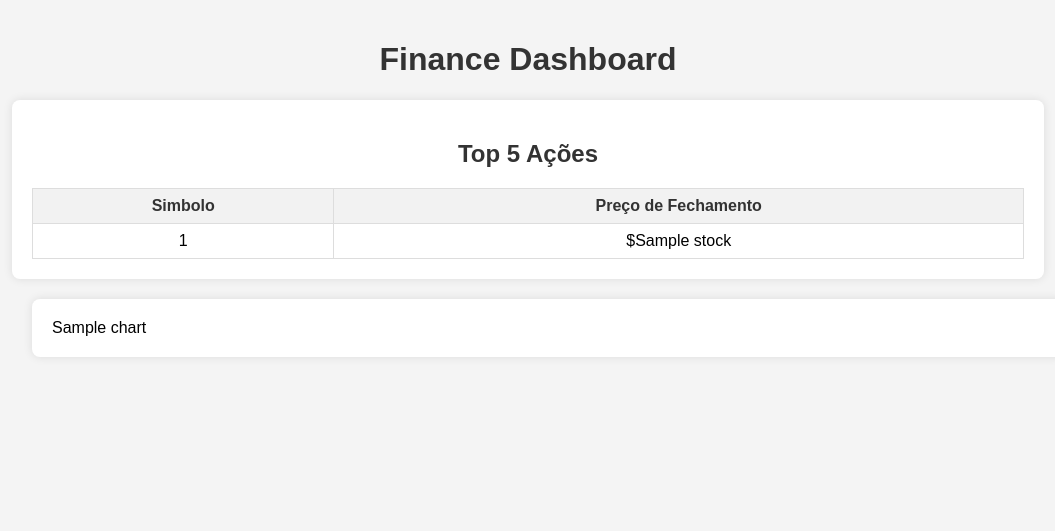
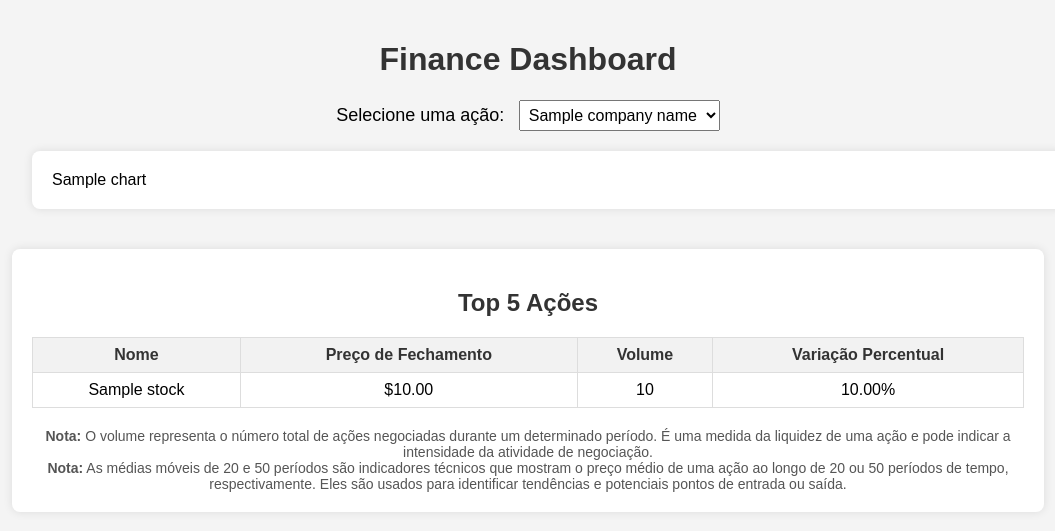
Before and after one commit to ragnarthur/finance_dashboard, a Flask app: template templates/index.html in a window 1280 px wide. Shown: the top 531 px of the page, without its empty margins (112-1167 px from the left). Run offline with Flask 3, Linux system fonts and the light colour scheme; the template is opened without the code that fills it: most values are stand-ins (such as "Sample title", 1, 10 or a date in 2020).

Commit message:
commit second upgrade

```diff
--- a/app.py
+++ b/app.py
@@ -1,22 +1,40 @@
-from flask import Flask, render_template
-from utils.data_fetcher import get_processed_stock_data, create_stock_chart, get_top_5_stocks
+from flask import Flask, render_template, request, jsonify
+from utils.data_fetcher import get_processed_stock_data, create_stock_chart, get_top_5_stocks, get_all_symbols, company_names
 
 app = Flask(__name__)
 
 @app.route('/')
 def index():
-    # Obtenha a lista das top 5 ações
-    top_stocks = get_top_5_stocks()
+    try:
+        # Obtenha a lista das top 5 ações
+        top_stocks = get_top_5_stocks()
 
-    # Crie gráficos para as top 5 ações
-    charts = []
-    for stock in top_stocks:
-        symbol = stock[0]
+        # Crie gráficos para as top 5 ações
+        charts = []
+        for stock in top_stocks:
+            symbol = stock[0]
+            df = get_processed_stock_data(symbol)
+            fig = create_stock_chart(df, symbol)
+            charts.append(fig.to_html(full_html=False))
+
+        # Obtenha todos os símbolos disponíveis
+        symbols = get_all_symbols()
+
+        return render_template('index.html', charts=charts, top_stocks=top_stocks, symbols=symbols, company_names=company_names)
+    except Exception as e:
+        return render_template('error.html', message=str(e))
+
+@app.route('/update_chart', methods=['POST'])
+def update_chart():
+    symbol = request.form['symbol']
+    try:
         df = get_processed_stock_data(symbol)
         fig = create_stock_chart(df, symbol)
-        charts.append(fig.to_html(full_html=False))
-
-    return render_template('index.html', charts=charts, top_stocks=top_stocks)
+        graph_html = fig.to_html(full_html=False)
+        return jsonify({'graph_html': graph_html})
+    except ValueError as e:
+        app.logger.error(f"Erro ao atualizar o gráfico para {symbol}: {e}")
+        return jsonify({'error': str(e)}), 500
 
 if __name__ == '__main__':
     app.run(debug=True)
--- a/static/style.css
+++ b/static/style.css
@@ -16,11 +16,26 @@ h1 {
     align-items: center;
 }
 
+.controls {
+    margin-bottom: 20px;
+    text-align: center;
+}
+
+.controls label {
+    font-size: 18px;
+    margin-right: 10px;
+}
+
+.controls select {
+    padding: 5px;
+    font-size: 16px;
+}
+
 .top-stocks {
     width: 80%;
     background-color: #fff;
     padding: 20px;
-    margin-bottom: 20px;
+    margin-top: 20px;
     border-radius: 8px;
     box-shadow: 0 0 10px rgba(0, 0, 0, 0.1);
 }
@@ -33,6 +48,7 @@ h1 {
 .top-stocks table {
     width: 100%;
     border-collapse: collapse;
+    margin-top: 20px;
 }
 
 .top-stocks th, .top-stocks td {
@@ -46,15 +62,26 @@ h1 {
     color: #333;
 }
 
-.charts {
+#chart-container {
     width: 80%;
+    margin-bottom: 20px;
 }
 
 .chart {
     width: 100%;
-    margin-bottom: 20px;
     background-color: #fff;
     padding: 20px;
     border-radius: 8px;
     box-shadow: 0 0 10px rgba(0, 0, 0, 0.1);
 }
+
+.note {
+    margin-top: 20px;
+    font-size: 14px;
+    color: #555;
+    text-align: center;
+}
+
+.note p {
+    margin: 0;
+}
--- a/templates/index.html
+++ b/templates/index.html
@@ -3,36 +3,61 @@
 <head>
     <title>Finance Dashboard</title>
     <link rel="stylesheet" type="text/css" href="{{ url_for('static', filename='style.css') }}">
+    <script src="https://code.jquery.com/jquery-3.6.0.min.js"></script>
 </head>
 <body>
     <h1>Finance Dashboard</h1>
     <div class="dashboard">
+        <div class="controls">
+            <label for="symbol-select">Selecione uma ação:</label>
+            <select id="symbol-select">
+                {% for symbol in symbols %}
+                <option value="{{ symbol }}">{{ company_names[symbol] }}</option>
+                {% endfor %}
+            </select>
+        </div>
+        <div id="chart-container">
+            <div class="chart">
+                {{ charts[0]|safe }}
+            </div>
+        </div>
         <div class="top-stocks">
             <h2>Top 5 Ações</h2>
             <table>
                 <thead>
                     <tr>
-                        <th>Simbolo</th>
+                        <th>Nome</th>
                         <th>Preço de Fechamento</th>
+                        <th>Volume</th>
+                        <th>Variação Percentual</th>
                     </tr>
                 </thead>
                 <tbody>
                     {% for stock in top_stocks %}
                     <tr>
-                        <td>{{ stock[0] }}</td>
-                        <td>${{ stock[1] }}</td>
+                        <td>{{ stock[1] }}</td>
+                        <td>${{ "{:,.2f}".format(stock[2]) }}</td>
+                        <td>{{ "{:,.0f}".format(stock[3]).replace(',', '.') }}</td>
+                        <td>{{ "{:,.2f}".format(stock[4]) }}%</td>
                     </tr>
                     {% endfor %}
                 </tbody>
             </table>
-        </div>
-        <div class="charts">
-            {% for chart in charts %}
-            <div class="chart">
-                {{ chart|safe }}
+            <div class="note">
+                <p><strong>Nota:</strong> O volume representa o número total de ações negociadas durante um determinado período. É uma medida da liquidez de uma ação e pode indicar a intensidade da atividade de negociação.</p>
+                <p><strong>Nota:</strong> As médias móveis de 20 e 50 períodos são indicadores técnicos que mostram o preço médio de uma ação ao longo de 20 ou 50 períodos de tempo, respectivamente. Eles são usados para identificar tendências e potenciais pontos de entrada ou saída.</p>
             </div>
-            {% endfor %}
         </div>
     </div>
+    <script>
+        $(document).ready(function(){
+            $('#symbol-select').change(function(){
+                var selectedSymbol = $(this).val();
+                $.post('/update_chart', {symbol: selectedSymbol}, function(data){
+                    $('#chart-container').html(data.graph_html);
+                });
+            });
+        });
+    </script>
 </body>
 </html>
--- a/utils/data_fetcher.py
+++ b/utils/data_fetcher.py
@@ -1,23 +1,46 @@
-import os
-import requests
+import yfinance as yf
 import pandas as pd
 import plotly.graph_objects as go
-from dotenv import load_dotenv
+from datetime import datetime, timedelta
 
-load_dotenv()
-API_KEY = os.getenv('ALPHA_VANTAGE_API_KEY')
+# Cache para armazenar os dados
+cache = {}
+cache_expiry = timedelta(minutes=5)  # Cache expira em 5 minutos
+
+# Mapeamento de símbolos para nomes completos
+company_names = {
+    'AAPL': 'Apple Inc.',
+    'MSFT': 'Microsoft Corporation',
+    'GOOGL': 'Alphabet Inc.',
+    'AMZN': 'Amazon.com Inc.',
+    'TSLA': 'Tesla Inc.',
+    'FB': 'Meta Platforms, Inc.',
+    'NFLX': 'Netflix, Inc.',
+    'NVDA': 'NVIDIA Corporation',
+    'PYPL': 'PayPal Holdings, Inc.',
+    'ADBE': 'Adobe Inc.'
+}
 
 def get_stock_data(symbol):
-    url = f'https://www.alphavantage.co/query?function=TIME_SERIES_INTRADAY&symbol={symbol}&interval=5min&apikey={API_KEY}'
-    response = requests.get(url)
-    data = response.json()
+    # Verificar se os dados estão no cache
+    if symbol in cache and (datetime.now() - cache[symbol]['timestamp']) < cache_expiry:
+        return cache[symbol]['data']
+
+    stock = yf.Ticker(symbol)
+    data = stock.history(period="1d", interval="5m")
+
+    # Verificar se os dados foram retornados corretamente
+    if data.empty:
+        raise ValueError(f"Erro ao obter dados para {company_names[symbol]}")
+
+    # Armazenar os dados no cache
+    cache[symbol] = {'data': data, 'timestamp': datetime.now()}
     return data
 
 def process_stock_data(data):
-    df = pd.DataFrame(data['Time Series (5min)']).T
-    df.columns = ['open', 'high', 'low', 'close', 'volume']
-    df = df.astype(float)
-    df.index = pd.to_datetime(df.index)
+    df = data.reset_index()
+    df = df.rename(columns={'Datetime': 'timestamp', 'Open': 'open', 'High': 'high', 'Low': 'low', 'Close': 'close', 'Volume': 'volume'})
+    df = df[['timestamp', 'open', 'high', 'low', 'close', 'volume']]
     return df
 
 def get_processed_stock_data(symbol):
@@ -25,8 +48,33 @@ def get_processed_stock_data(symbol):
     return process_stock_data(data)
 
 def create_stock_chart(df, symbol):
-    fig = go.Figure(data=[go.Scatter(x=df.index, y=df['close'], mode='lines', name=symbol)])
-    fig.update_layout(title=f'Preço de Fechamento: {symbol}', xaxis_title='Tempo', yaxis_title='Preço')
+    df['SMA_20'] = df['close'].rolling(window=20).mean()
+    df['SMA_50'] = df['close'].rolling(window=50).mean()
+
+    fig = go.Figure()
+
+    # Adicionar linha de preço de fechamento
+    fig.add_trace(go.Scatter(x=df['timestamp'], y=df['close'], mode='lines', name='Preço de Fechamento'))
+
+    # Adicionar médias móveis
+    fig.add_trace(go.Scatter(x=df['timestamp'], y=df['SMA_20'], mode='lines', name='Média Móvel 20'))
+    fig.add_trace(go.Scatter(x=df['timestamp'], y=df['SMA_50'], mode='lines', name='Média Móvel 50'))
+
+    # Atualizar layout para incluir eixo secundário
+    fig.update_layout(
+        title=f'Preço de Fechamento e Médias Móveis: {company_names[symbol]}',
+        xaxis_title='Tempo',
+        yaxis_title='Preço',
+        legend=dict(
+            orientation="h",
+            yanchor="bottom",
+            y=1.02,
+            xanchor="right",
+            x=1
+        ),
+        margin=dict(l=40, r=40, t=40, b=40)
+    )
+
     return fig
 
 def get_top_5_stocks():
@@ -35,12 +83,23 @@ def get_top_5_stocks():
     top_stocks = []
 
     for symbol in symbols:
-        data = get_stock_data(symbol)
-        df = process_stock_data(data)
-        last_close = df['close'].iloc[-1]
-        top_stocks.append((symbol, last_close))
+        try:
+            data = get_stock_data(symbol)
+            df = process_stock_data(data)
+            last_close = df['close'].iloc[-1]
+            open_price = df['open'].iloc[-1]
+            volume = df['volume'].iloc[-1]
+            percent_change = ((last_close - open_price) / open_price) * 100
+            top_stocks.append((symbol, company_names[symbol], round(last_close, 2), volume, round(percent_change, 2)))
+        except ValueError as e:
+            print(e)
+            continue
 
     # Ordenar as ações pelo preço de fechamento mais recente em ordem decrescente
-    top_stocks.sort(key=lambda x: x[1], reverse=True)
+    top_stocks.sort(key=lambda x: x[2], reverse=True)
 
     return top_stocks[:5]
+
+def get_all_symbols():
+    # Lista completa de símbolos a serem monitorados
+    return company_names.keys()
```
Also changed, not shown: templates/error.html (added, +11 -0 lines), 1 other file.
